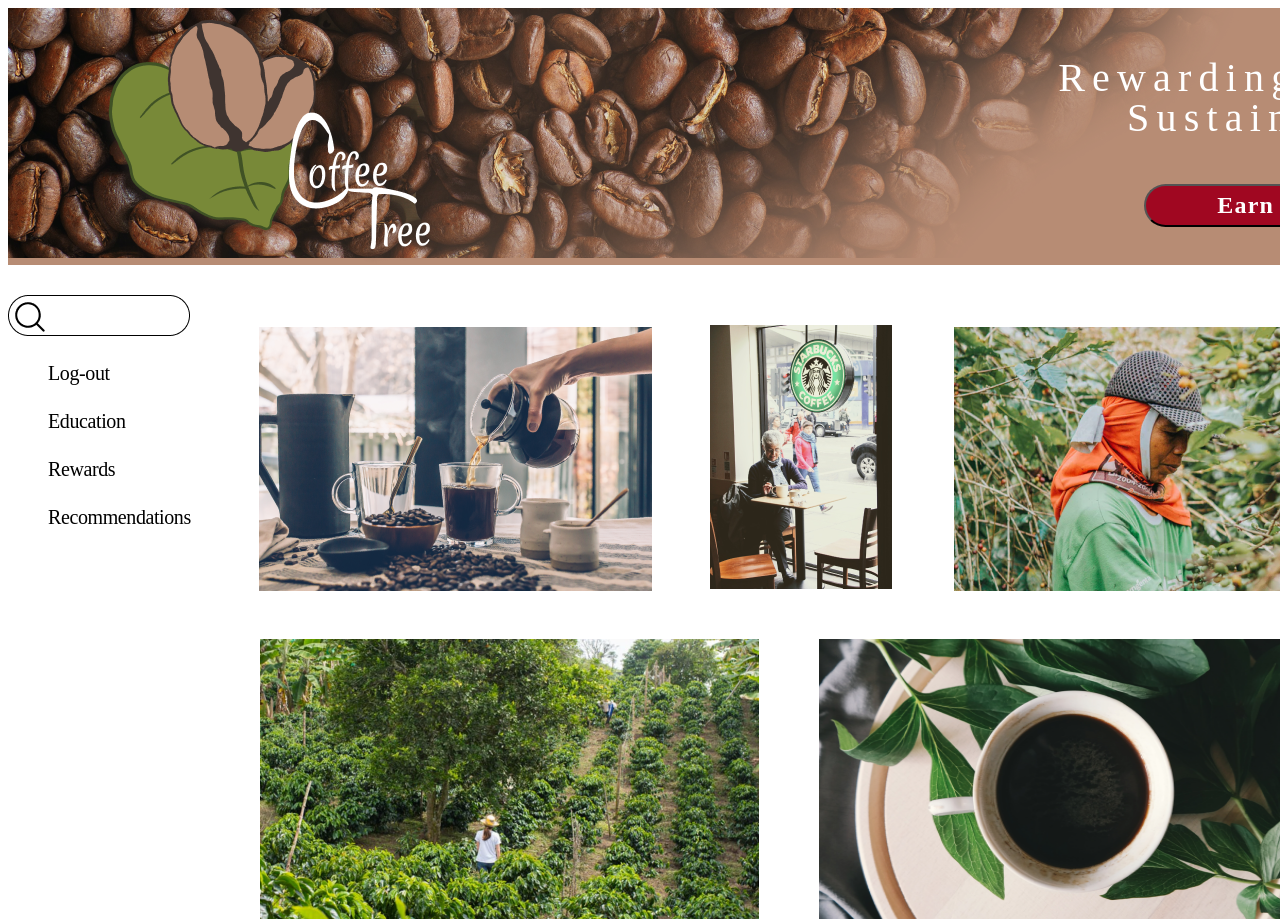
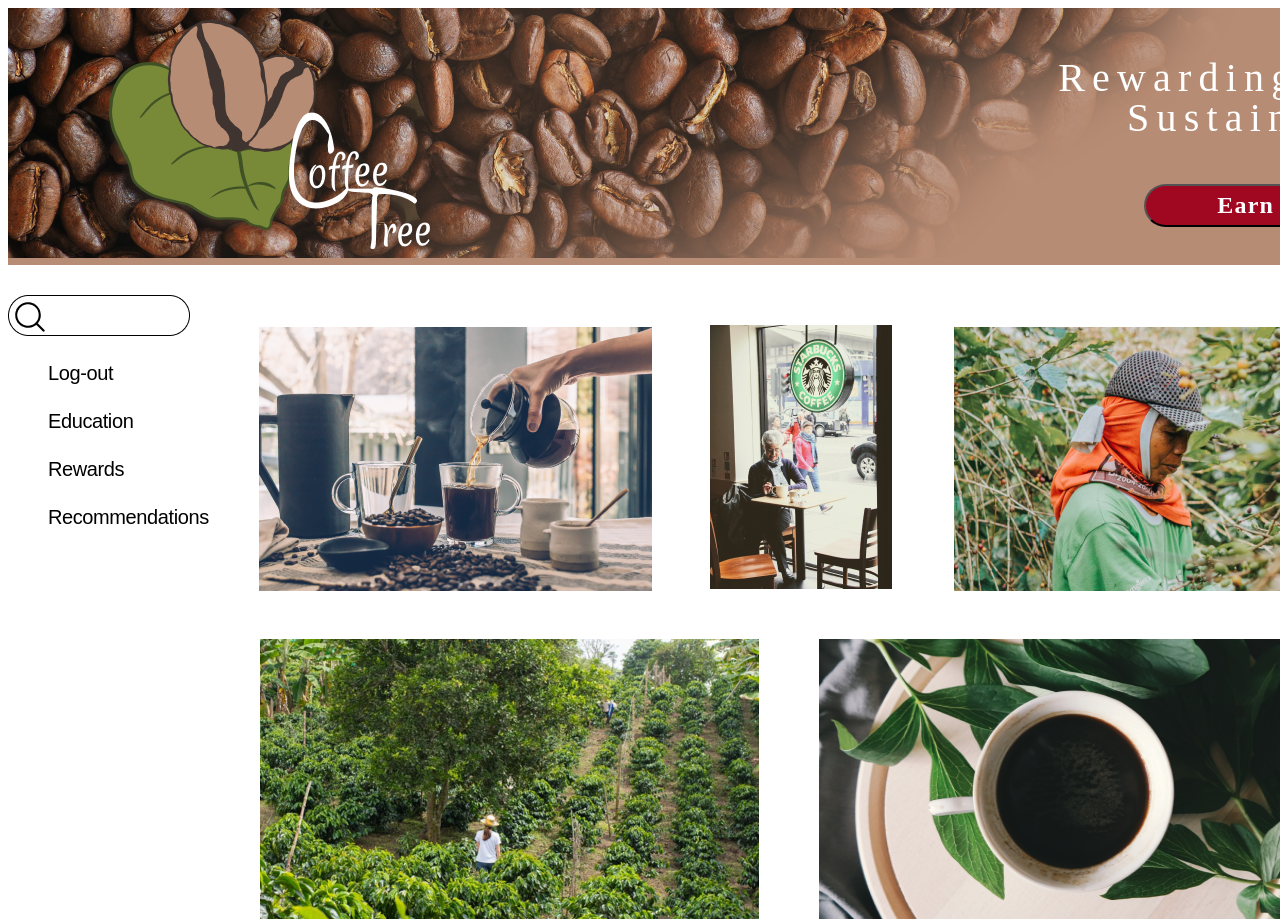
Before and after one commit to callawebb/Coffee_Tree, a plain HTML site: page index.html in a window 1280 px wide. Shown: the top 922 px of the page. Drawn offline with Linux system fonts and the light colour scheme.

Commit message:
Font Update

```diff
--- a/css/index.css
+++ b/css/index.css
@@ -15,7 +15,7 @@ p{
         height: 41px;
         flex-grow: 0;
         margin: 19px 71px 12px 0;
-        font-family: HeitiSC;
+        font-family:'Quicksand', sans-serif;
         font-size: 20px;
         font-weight: 300;
         font-stretch: normal;
```
